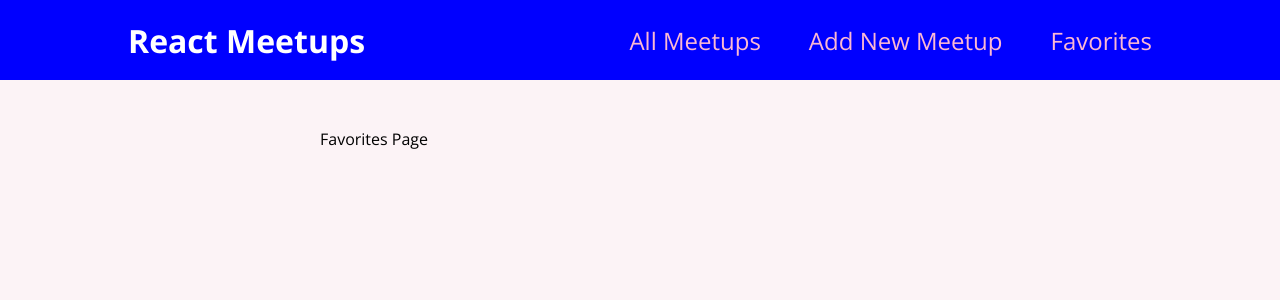
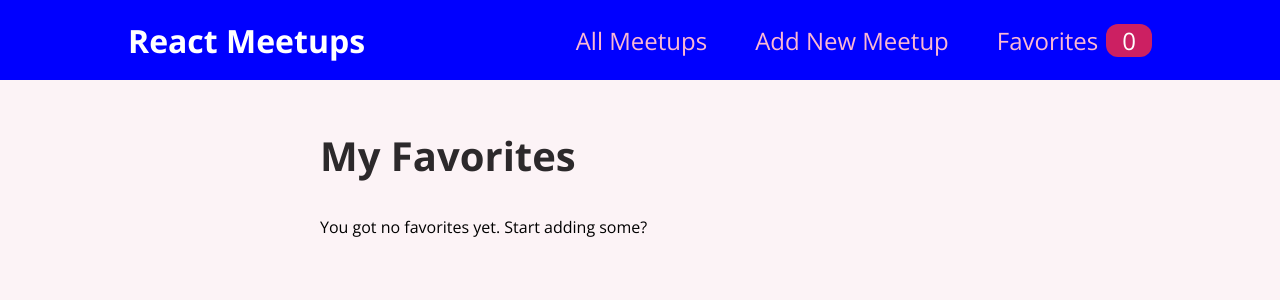
Before and after one commit to gmhislop/meetup-app, a React (Create React App) app: page /favorites in a window 1280 px wide. Shown: the top 300 px of the page. Built offline with nearby package versions, Linux system fonts and the light colour scheme.

Commit message:
fix: added useContext

```diff
--- a/src/components/layout/MainNavigation.js
+++ b/src/components/layout/MainNavigation.js
@@ -1,7 +1,11 @@
 import { Link } from 'react-router-dom';
+import { useContext } from 'react';
 import styles from './MainNavigation.module.css';
+import FavoritesContext from '../../store/favorites-context';
+
 
 const MainNavigation = () => {
+  const favoritesCtx = useContext(FavoritesContext);
   return (
     <header className={styles.header}>
       <div className={styles.logo}>React Meetups</div>
@@ -14,7 +18,8 @@
             <Link to='/new'>Add New Meetup</Link>
           </li>
           <li>
-            <Link to='/favorites'>Favorites</Link>
+            <Link to='/favorites'>Favorites
+            <span className={styles.badge}>{favoritesCtx.totalFavorites}</span></Link>
           </li>
         </ul>
       </nav>
--- a/src/components/meetups/MeetupItem.js
+++ b/src/components/meetups/MeetupItem.js
@@ -1,7 +1,27 @@
 import styles from './MeetupItem.module.css';
 import Card from '../ui/Card';
+import { useContext } from 'react';
+import FavoritesContext from '../../store/favorites-context';
 
 const MeetupItem = (props) => {
+  const favoritesCtx = useContext(FavoritesContext);
+
+  const itemIsFavorite = favoritesCtx.itemIsFavorite(props.id);
+
+  const toggleFavoriteStatusHandler = () => {
+    if (itemIsFavorite) {
+      favoritesCtx.removeFavorite(props.id);
+    } else {
+      favoritesCtx.addFavorite({
+        id: props.id,
+        title: props.title,
+        description: props.description,
+        image: props.image,
+        address: props.address,
+      });
+    }
+  };
+
   return (
     <li className={styles.item}>
       <Card>
@@ -12,8 +32,10 @@
           <h3>{props.title}</h3>
           <address>{props.address}</address>
           <p>{props.description}</p>
-        <div>
-          <button className={styles.actions}>To Favorites</button>
+          <div className={styles.actions}>
+            <button onClick={toggleFavoriteStatusHandler}>
+              {itemIsFavorite ? 'Remove from Favorites' : 'To Favorites'}
+            </button>
           </div>
         </div>
       </Card>
--- a/src/index.js
+++ b/src/index.js
@@ -1,13 +1,16 @@
 import React from 'react';
 import ReactDOM from 'react-dom';
 import { BrowserRouter } from 'react-router-dom';
+import { FavoritesContextProvider } from './store/favorites-context';
 
 import './index.css';
 import App from './App';
 
 ReactDOM.render(
+  <FavoritesContextProvider>
   <BrowserRouter>
     <App />
-  </BrowserRouter>,
+  </BrowserRouter>
+  </FavoritesContextProvider>,
   document.getElementById('root')
 );
--- a/src/pages/Favorites.js
+++ b/src/pages/Favorites.js
@@ -1,5 +1,23 @@
+import { useContext } from "react";
+import FavoritesContext from "../store/favorites-context";
+import MeetupList from "../components/meetups/MeetupList";
+
+
 const FavoritesPage = () =>{
-    return <div>Favorites Page</div>
+    let favoritesCtx = useContext(FavoritesContext);
+
+    let content;
+    if (favoritesCtx.totalFavorites === 0) {
+        content = <p>You got no favorites yet. Start adding some?</p>
+    } else {
+        content = <MeetupList meetups={favoritesCtx.favorites} />;
+    }
+
+
+    return <section>
+        <h1>My Favorites</h1>
+        {content}
+    </section>
 }
 
 export default FavoritesPage;
--- a/src/store/favorites-context.js
+++ b/src/store/favorites-context.js
@@ -1,11 +1,15 @@
 import { createContext } from "react";
+import { useState } from "react";
 
 const FavoritesContext = createContext({
     favorites: [],
-    totalFavorites: 0
+    totalFavorites: 0,
+    addFavorite: (favoriteMeetup) => {},
+    removeFavorite: (meetupId) => {},
+    itemIsFavorite: (meetupId) => {}
 });
 
-const FavoritesContextProvider = (props) => {
+export const FavoritesContextProvider = (props) => {
 const [userFavorites, setUserFavorites] = useState([])
 
 const addFavoriteHandler = (favoriteMeetup) => {
@@ -15,21 +19,26 @@
 }
 
 const removeFavoriteHandler = (meetupId) => {
-    setUserFavorites((prevUserFavorites) => {
-        return prevUserFavorites.filer(meetup => meetup.id !== meetupId);
+    setUserFavorites(prevUserFavorites => {
+        return prevUserFavorites.filter(meetup => meetup.id !== meetupId);
     })
 }
 
-const itemIsFavoriteHandler = () => {
-    return userFavorites.some((meetup) => meetup.id === meetupId);
+const itemIsFavoriteHandler = (meetupId) => {
+    return userFavorites.some(meetup => meetup.id === meetupId);
 }
 
     const context = {
         favorites: userFavorites,
-        totalFavorites: userFavorites.length
+        totalFavorites: userFavorites.length,
+        addFavorite: addFavoriteHandler,
+        removeFavorite: removeFavoriteHandler,
+        itemIsFavorite: itemIsFavoriteHandler
     };
 
     return <FavoritesContext.Provider value={context}>
         {props.children}
     </FavoritesContext.Provider>
 }
+
+export default FavoritesContext;
```
Lines whose indentation alone changed are shown as unchanged.
